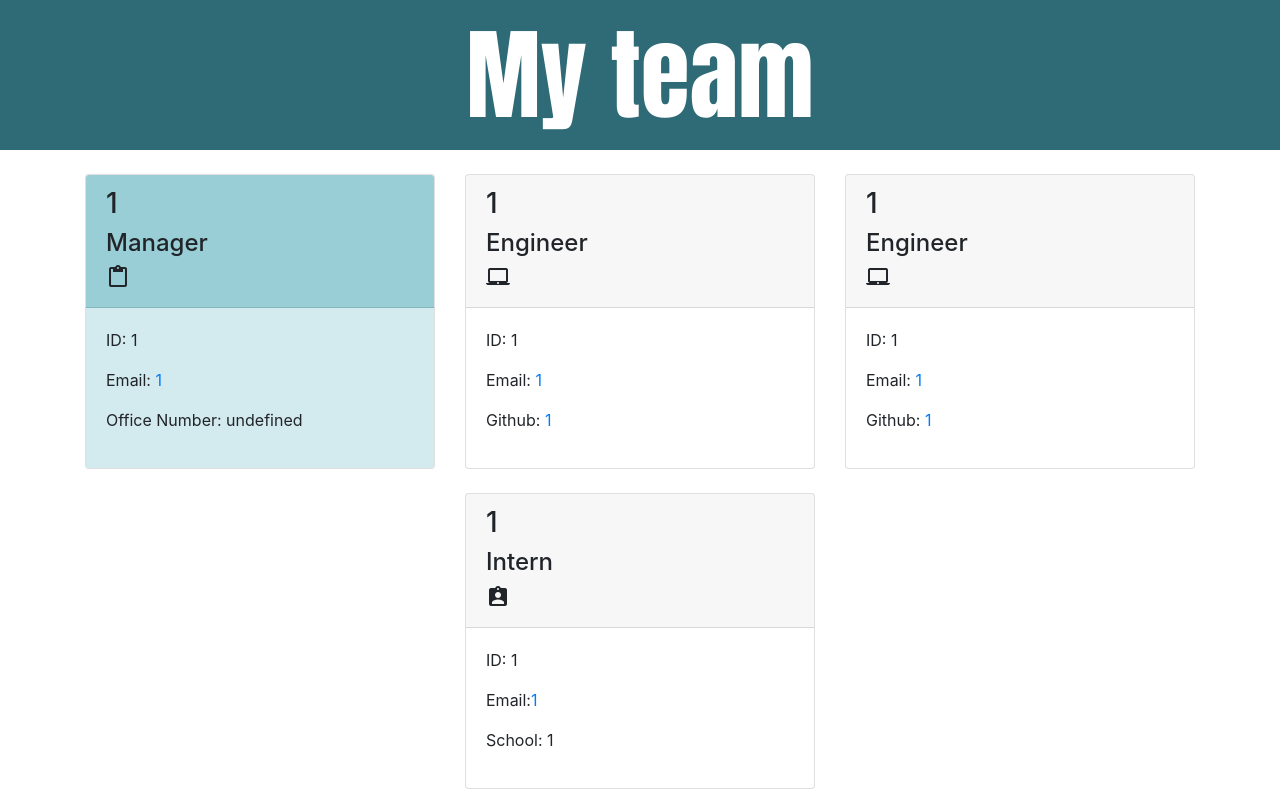
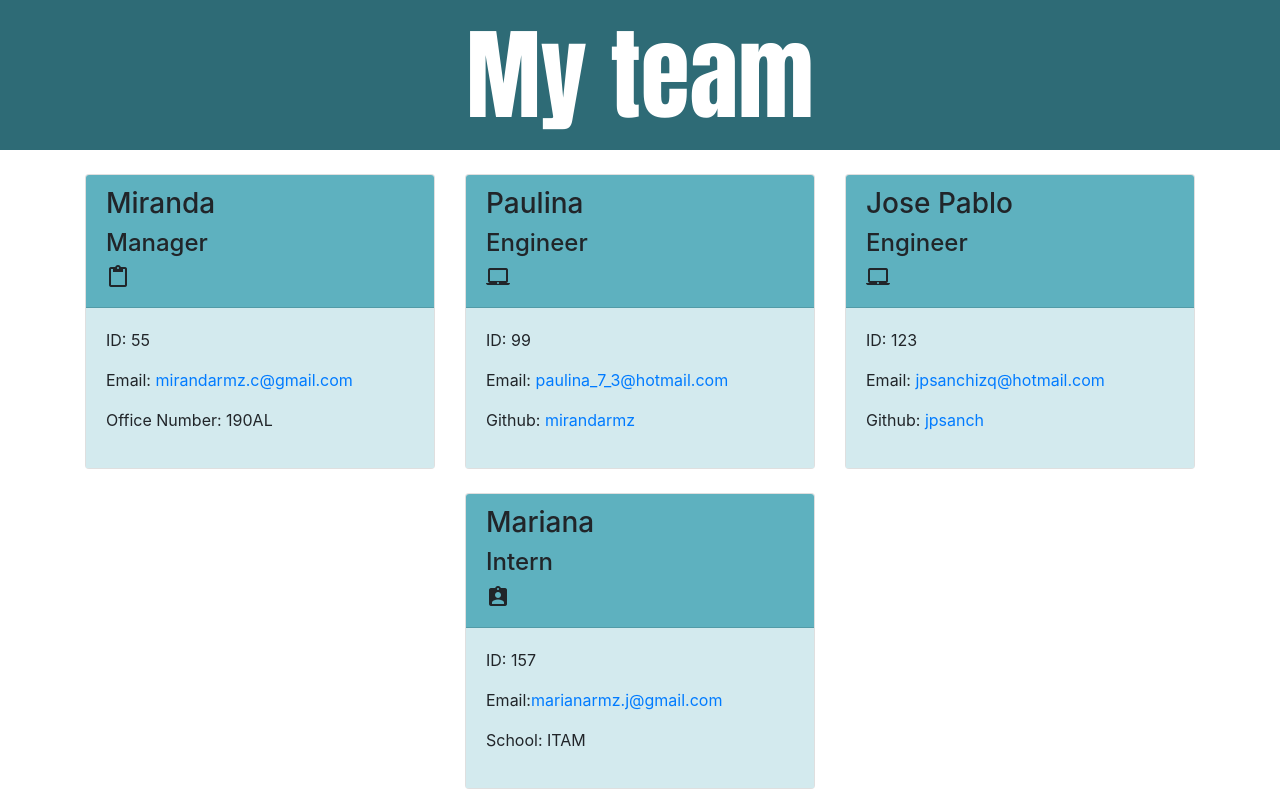
Before and after one commit to Mirandarmz/Team-Profile-Generator, a website: page Dist/index.html in a window 1280 px wide. Drawn offline with nearby package versions, Linux system fonts and the light colour scheme.

```diff
--- a/Dist/index.html
+++ b/Dist/index.html
@@ -20,60 +20,59 @@
       <main>
           <div class="container">
               <div class="row justify-content-center" id="team-cards">
-                  <!--Team Cards-->
 
     <div class="col-4 mt-4">
         <div class="card h-100">
-            <div class="card-header" style="background-color: #99CED6;">
-                <h3>1</h3>
+            <div class="card-header" style="background-color: #5EB1BF;">
+                <h3>Miranda</h3>
                 <h4>Manager</h4><i class="material-icons">content_paste</i>
             </div>
             <div class="card-body" style="background-color: #D3EAEE;">
-                <p class="id">ID: 1</p>
-                <p class="email">Email: <a href="mailto:1">1</a></p>
-                <p class="office">Office Number: undefined</p>
+                <p class="id">ID: 55</p>
+                <p class="email">Email: <a href="mailto:mirandarmz.c@gmail.com">mirandarmz.c@gmail.com</a></p>
+                <p class="office">Office Number: 190AL</p>
             </div>
         </div>
     </div>
 
     <div class="col-4 mt-4">
         <div class="card h-100">
-            <div class="card-header">
-                <h3>1</h3>
+            <div class="card-header" style="background-color: #5EB1BF;">
+                <h3>Paulina</h3>
                 <h4>Engineer</h4><i class="material-icons">laptop_mac</i>
             </div>
-            <div class="card-body">
-                <p class="id">ID: 1</p>
-                <p class="email">Email: <a href="mailto:1">1</a></p>
-                <p class="github">Github: <a href="https://github.com/1">1</a></p>
+            <div class="card-body" style="background-color: #D3EAEE;">
+                <p class="id">ID: 99</p>
+                <p class="email">Email: <a href="mailto:paulina_7_3@hotmail.com">paulina_7_3@hotmail.com</a></p>
+                <p class="github">Github: <a href="https://github.com/mirandarmz">mirandarmz</a></p>
             </div>
         </div>
     </div>
 
     <div class="col-4 mt-4">
         <div class="card h-100">
-            <div class="card-header">
-                <h3>1</h3>
+            <div class="card-header" style="background-color: #5EB1BF;">
+                <h3>Jose Pablo</h3>
                 <h4>Engineer</h4><i class="material-icons">laptop_mac</i>
             </div>
-            <div class="card-body">
-                <p class="id">ID: 1</p>
-                <p class="email">Email: <a href="mailto:1">1</a></p>
-                <p class="github">Github: <a href="https://github.com/1">1</a></p>
+            <div class="card-body" style="background-color: #D3EAEE;">
+                <p class="id">ID: 123</p>
+                <p class="email">Email: <a href="mailto:jpsanchizq@hotmail.com">jpsanchizq@hotmail.com</a></p>
+                <p class="github">Github: <a href="https://github.com/jpsanch">jpsanch</a></p>
             </div>
         </div>
     </div>
 
     <div class="col-4 mt-4">
         <div class="card h-100">
-            <div class="card-header">
-                <h3>1</h3>
+            <div class="card-header" style="background-color: #5EB1BF;">
+                <h3>Mariana</h3>
                 <h4>Intern</h4><i class="material-icons">assignment_ind</i>
             </div>
-            <div class="card-body">
-                <p class="id">ID: 1</p>
-                <p class="email">Email:<a href="mailto:1">1</a></p>
-                <p class="school">School: 1</p>
+            <div class="card-body" style="background-color: #D3EAEE;">
+                <p class="id">ID: 157</p>
+                <p class="email">Email:<a href="mailto:marianarmz.j@gmail.com">marianarmz.j@gmail.com</a></p>
+                <p class="school">School: ITAM</p>
             </div>
     </div>
 </div>
```
Also changed, not shown: Assets/Deployed.png (added), README.md.
